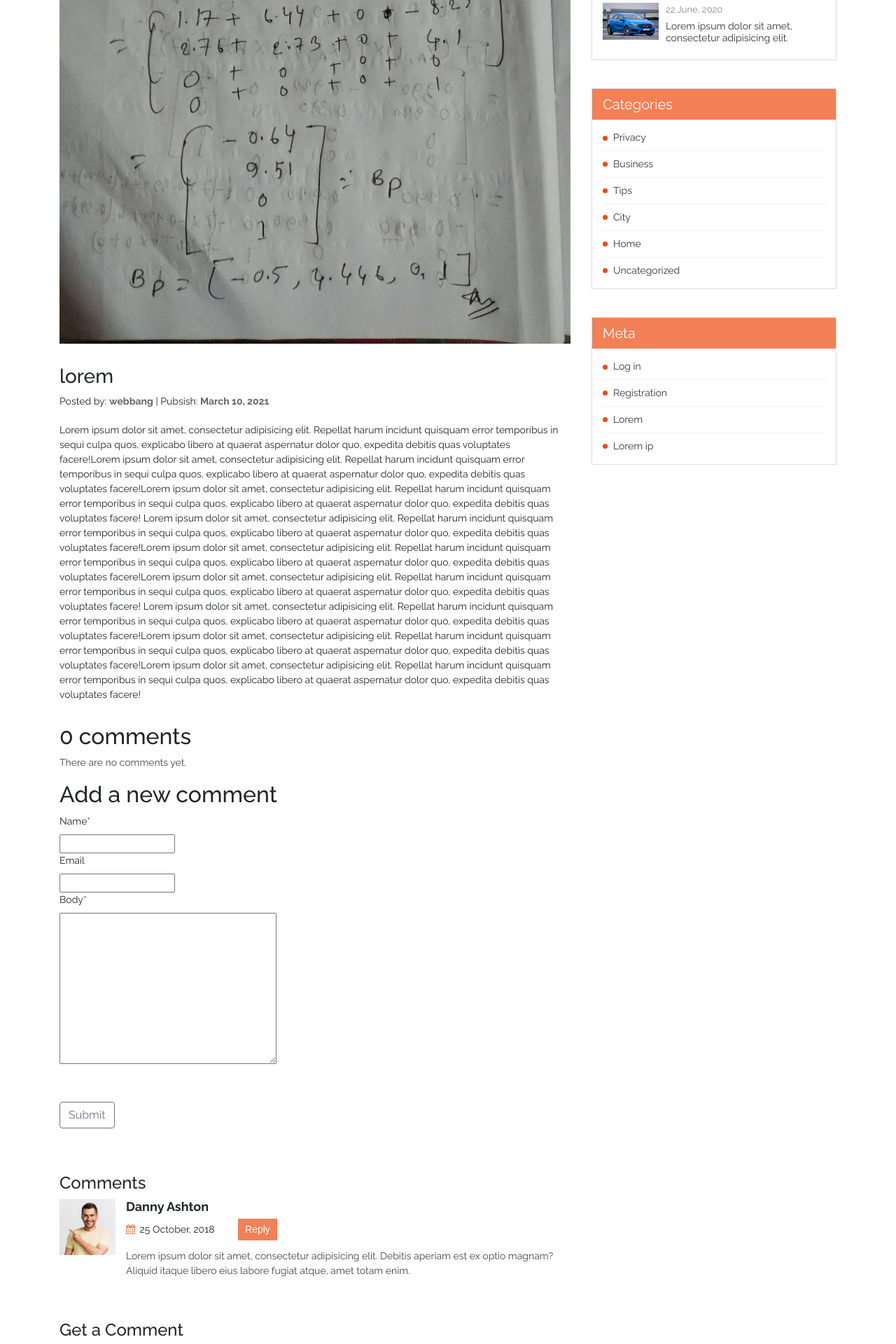
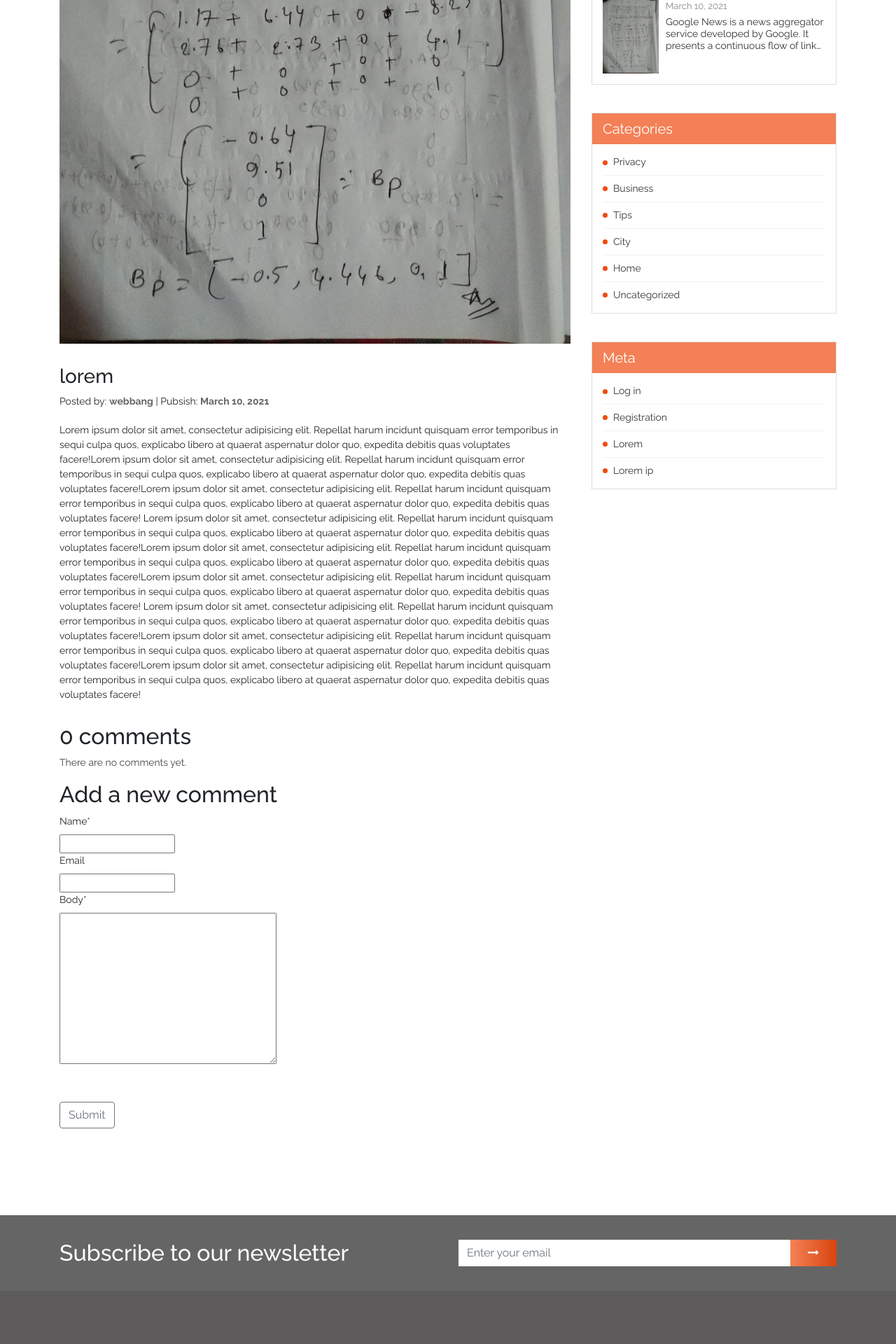
Before and after one commit to Sabbirdiu/tombitrip, a Django app: a page that uses templates/blog/blogdetails.html in a window 1280 px wide. Shown: the part 800-2720 px from the top of the page at 70% size. Run offline with Django 3.2, Linux system fonts and the light colour scheme; data comes from the database, SQL or seed files in the repository; some libraries are stand-ins or nearby versions.

Commit message:
added recent post view and pass  the data to template

```diff
--- a/blog/views.py
+++ b/blog/views.py
@@ -19,11 +19,10 @@ def blog(request):
     }
     return render(request, 'blog/blog.html',context)
 def blogdetails(request,slug):
-    # get post object
+
     post = get_object_or_404(Post,  slug=slug)
-    # news_featured = Post.objects.filter(featured=True).order_by('-timestamp')[0:4]
     posts = Post.objects.all()
-
+    latest_post = Post.objects.order_by('-timestamp')[:4]
     # list of active parent comments
     comments = post.comments.filter(active=True, parent__isnull=True)
     if request.method == 'POST':
@@ -61,5 +60,6 @@ def blogdetails(request,slug):
 
                    'comments': comments,
                    'posts':posts,
+                   'latest_post':latest_post,
 
                    'comment_form': comment_form})
--- a/templates/blog/blog.html
+++ b/templates/blog/blog.html
@@ -36,7 +36,7 @@
                 {% for blog in listings  %}
                 <div class="col-lg-4 col-md-6 col-sm-12 pt_30">
                     <div class="item">
-                        <div style="background-image: url('{{ blog.image.url }})"   class="photo" >
+                        <div "   class="photo" >
                             <img src="{{ blog.image.url }}" alt="">
                             <span class="post-date">{{ blog.timestamp|date:"F d, Y" }}</span>
                         </div>
--- a/templates/blog/blogdetails.html
+++ b/templates/blog/blogdetails.html
@@ -100,47 +100,9 @@
 
 </div>
 <!--Comment end-->
-                        <h4>Comments</h4>
-                        <ul>
-                            <li>
-                                <div class="comment-item">
-                                    <div class="thumb">
-                                        <img src="img/user1.png" alt="">
-                                    </div>
-                                    <div class="com-text">
-                                        <h5>Danny Ashton</h5>
-                                        <span class="date"><i class="fa fa-calendar"></i> 25 October, 2018</span>
-                                        <span class="reply"><a href="#">Reply</a></span>
-                                        <p>
-                                            Lorem ipsum dolor sit amet, consectetur adipisicing elit. Debitis aperiam est ex optio magnam? Aliquid itaque libero eius labore fugiat atque, amet totam enim.
-                                        </p>
-                                    </div>
-                                </div>
 
+                    </div>
 
-                        </ul>
-                    </div>
-                    <div class="comment-form headstyle mt_60">
-                        <h4>Get a Comment</h4>
-                        <form>
-
-                            <div class="form-row">
-                                <div class="form-group">
-                                    <input type="text" class="form-control" placeholder="Name">
-                                </div>
-                                <div class="form-group">
-                                    <input type="text" class="form-control" placeholder="Email Address">
-                                </div>
-                                <div class="form-group">
-                                    <textarea class="form-control" placeholder="Comment"></textarea>
-                                </div>
-
-                                    <input class="btn btn-outline-secondary my-5" type="submit" value="Submit"></p>
-
-
-                            </div>
-                        </form>
-                    </div>
                 </div>
 
 
@@ -175,62 +137,24 @@
                             <h5>Recent Post</h5>
                         </div>
                         <div class="sidebar-body recent-post">
+                            {% for obj in latest_post %}
 
                             <!--Post item-->
                             <div class="s-post-item mb_10 mt_10">
                                 <div class="photo">
-                                    <a href="blog-details.html"><img src="img/car-1.jpeg" alt=""></a>
+                                    <a href="{{ blog.get_absolute_url }}"><img src="{{obj.image.url}}" alt=""></a>
                                 </div>
                                 <div class="text">
-                                    <span class="date-time">22 June, 2020</span>
+                                    <span class="date-time">{{ obj.timestamp|date:"F d, Y" }}</span>
                                     <h4>
-                                        <a href="blog-details.html">Lorem ipsum dolor sit amet, consectetur adipisicing elit.</a>
+                                        <a href="{{ blog.get_absolute_url }}">{{obj.description| striptags|truncatechars:100}}</a>
                                     </h4>
                                 </div>
                             </div>
                             <!--/ Post item-->
+                            {% endfor %}
 
-                            <!--Post item-->
-                            <div class="s-post-item mb_10 mt_10">
-                                <div class="photo">
-                                    <a href="blog-details.html"><img src="img/13.jpg" alt=""></a>
-                                </div>
-                                <div class="text">
-                                    <span class="date-time">22 June, 2020</span>
-                                    <h4>
-                                        <a href="blog-details.html">Lorem ipsum dolor sit amet, consectetur adipisicing elit.</a>
-                                    </h4>
-                                </div>
-                            </div>
-                            <!--/ Post item-->
 
-                            <!--Post item-->
-                            <div class="s-post-item mb_10 mt_10">
-                                <div class="photo">
-                                    <a href="blog-details.html"><img src="img/slide5.jpg" alt=""></a>
-                                </div>
-                                <div class="text">
-                                    <span class="date-time">22 June, 2020</span>
-                                    <h4>
-                                        <a href="blog-details.html">Lorem ipsum dolor sit amet, consectetur adipisicing elit.</a>
-                                    </h4>
-                                </div>
-                            </div>
-                            <!--/ Post item-->
-
-                            <!--Post item-->
-                            <div class="s-post-item mb_10 mt_10">
-                                <div class="photo">
-                                    <a href="blog-details.html"><img src="img/car-1.jpeg" alt=""></a>
-                                </div>
-                                <div class="text">
-                                    <span class="date-time">22 June, 2020</span>
-                                    <h4>
-                                        <a href="blog-details.html">Lorem ipsum dolor sit amet, consectetur adipisicing elit.</a>
-                                    </h4>
-                                </div>
-                            </div>
-                            <!--/ Post item-->
 
                         </div>
                     </div>
```
